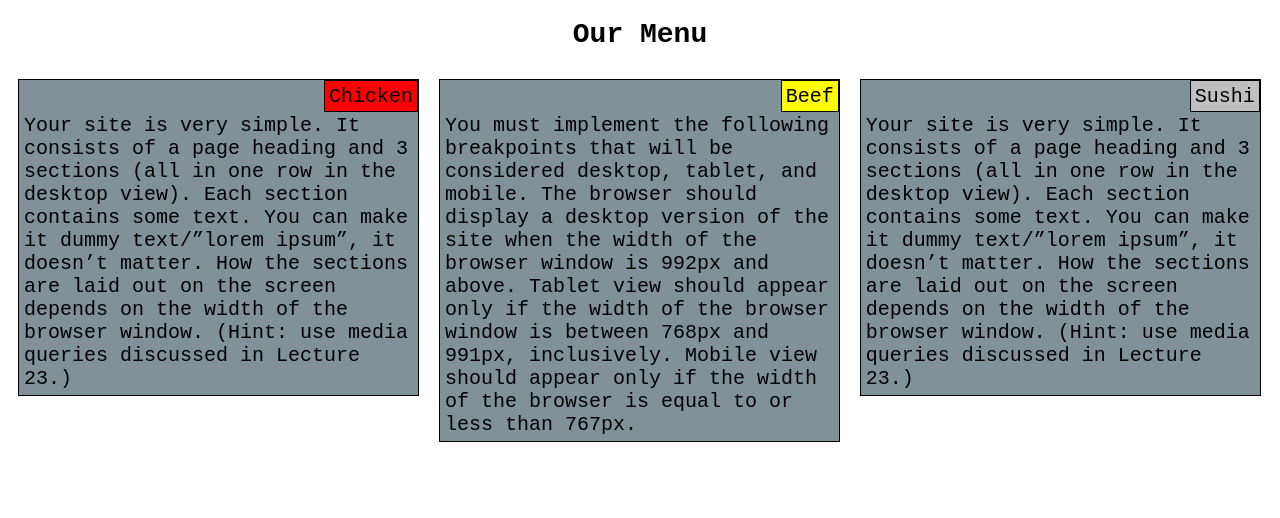
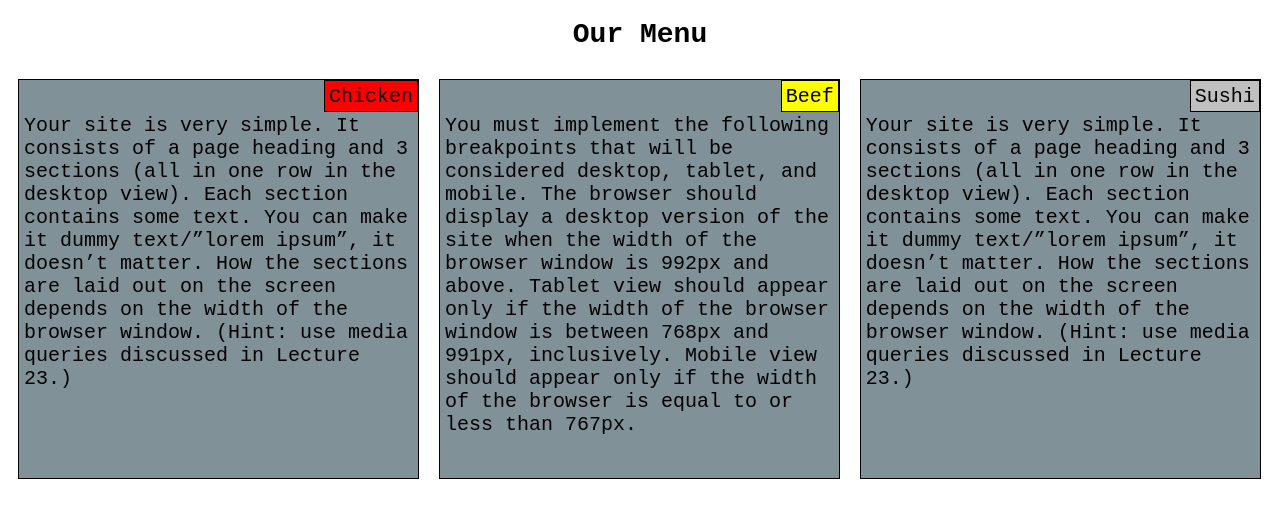
Before and after one commit to shaoyihe/html-css-javascript-for-web-developers, a plain HTML site: page module2-solution/index.html in a window 1280 px wide. Drawn offline with Linux system fonts and the light colour scheme.

Commit message:
set height

```diff
--- a/module2-solution/css/style.css
+++ b/module2-solution/css/style.css
@@ -19,6 +19,8 @@ div {
     border: 1px solid black;
     padding: 34px 5px 5px;
     font-size: 125%;
+    height: 400px;
+    overflow: auto;
 }
 
 .col-md-6, .col-md-12, .col-lg-4 {
```
